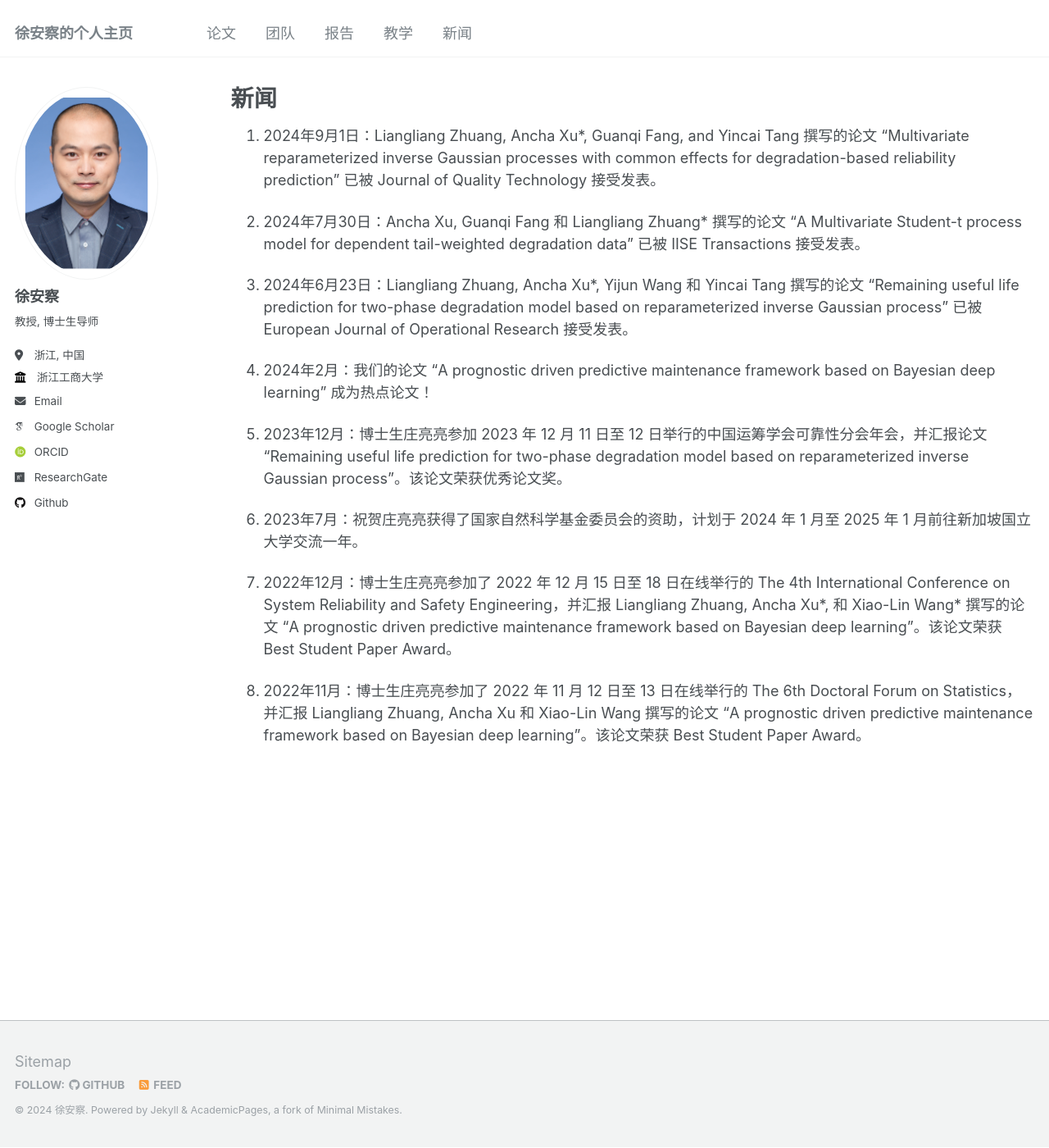
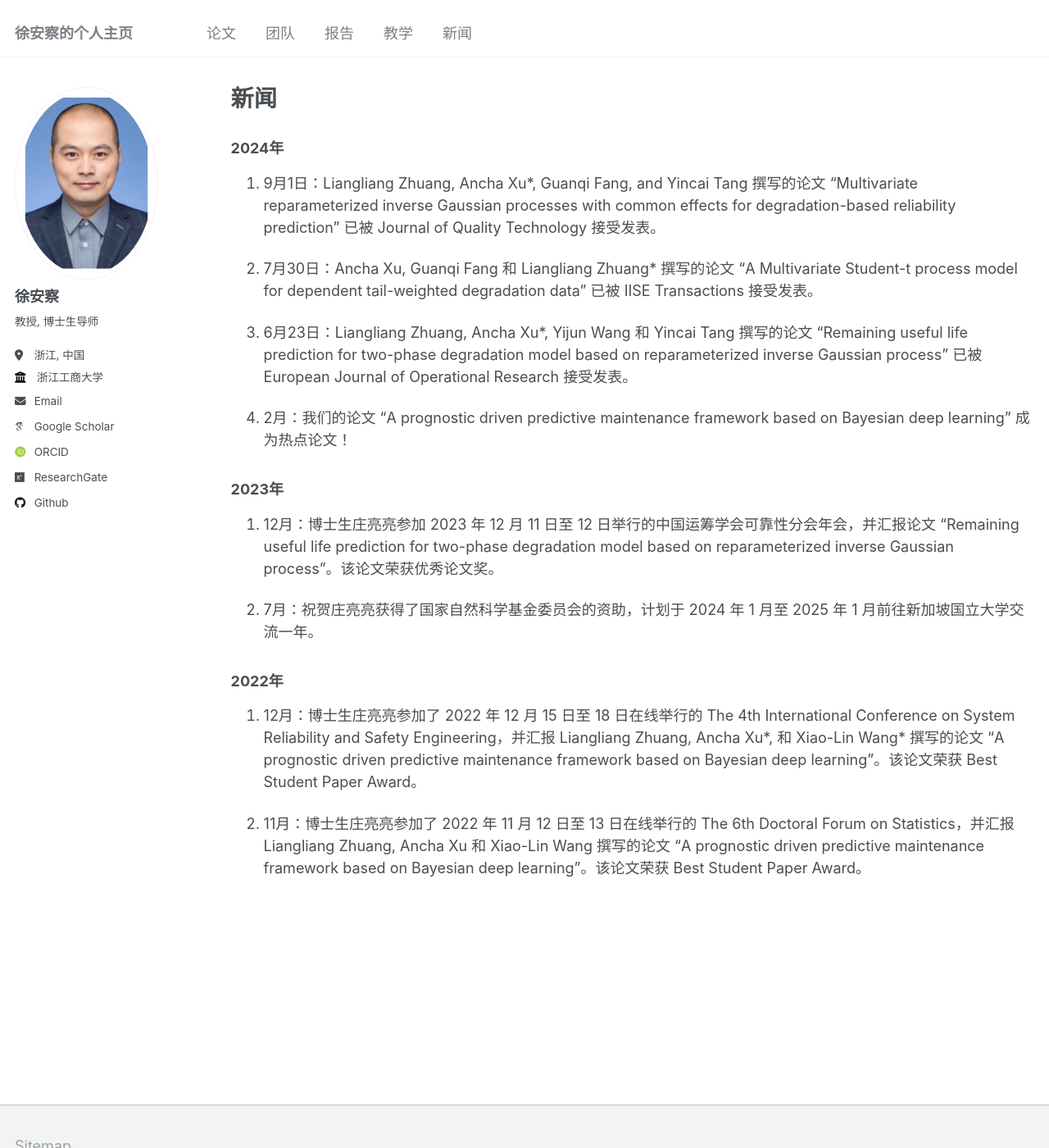
Before and after one commit to liangliangzhuang/liangliangzhuang.github.io, a Jekyll site: the page built from _pages/year-archive.md, in a window 1280 px wide and 1400 px high. Shown: the whole window at 82% size. Built offline with Jekyll 4.4.1, drawn with Linux system fonts in a browser that asks for light colours; some web fonts are replaced.

Commit message:
Update year-archive.md

```diff
--- a/_pages/year-archive.md
+++ b/_pages/year-archive.md
@@ -5,18 +5,24 @@ permalink: /year-archive/
 author_profile: true
 ---
 
-1. 2024年9月1日：Liangliang Zhuang, Ancha Xu\*, Guanqi Fang, and Yincai Tang 撰写的论文 “Multivariate reparameterized inverse Gaussian processes with common effects for degradation-based reliability prediction” 已被 Journal of Quality Technology 接受发表。
+### 2024年
 
-1. 2024年7月30日：Ancha Xu, Guanqi Fang 和 Liangliang Zhuang\* 撰写的论文 “A Multivariate Student-t process model for dependent tail-weighted degradation data” 已被 IISE Transactions 接受发表。
+1. 9月1日：Liangliang Zhuang, Ancha Xu\*, Guanqi Fang, and Yincai Tang 撰写的论文 “Multivariate reparameterized inverse Gaussian processes with common effects for degradation-based reliability prediction” 已被 Journal of Quality Technology 接受发表。
 
-1. 2024年6月23日：Liangliang Zhuang, Ancha Xu\*, Yijun Wang 和 Yincai Tang 撰写的论文 “Remaining useful life prediction for two-phase degradation model based on reparameterized inverse Gaussian process” 已被 European Journal of Operational Research 接受发表。
+1. 7月30日：Ancha Xu, Guanqi Fang 和 Liangliang Zhuang\* 撰写的论文 “A Multivariate Student-t process model for dependent tail-weighted degradation data” 已被 IISE Transactions 接受发表。
 
-1. 2024年2月：我们的论文 “A prognostic driven predictive maintenance framework based on Bayesian deep learning” 成为热点论文！
+1. 6月23日：Liangliang Zhuang, Ancha Xu\*, Yijun Wang 和 Yincai Tang 撰写的论文 “Remaining useful life prediction for two-phase degradation model based on reparameterized inverse Gaussian process” 已被 European Journal of Operational Research 接受发表。
 
-1. 2023年12月：博士生庄亮亮参加 2023 年 12 月 11 日至 12 日举行的中国运筹学会可靠性分会年会，并汇报论文 “Remaining useful life prediction for two-phase degradation model based on reparameterized inverse Gaussian process”。该论文荣获优秀论文奖。
+1. 2月：我们的论文 “A prognostic driven predictive maintenance framework based on Bayesian deep learning” 成为热点论文！
 
-1. 2023年7月：祝贺庄亮亮获得了国家自然科学基金委员会的资助，计划于 2024 年 1 月至 2025 年 1 月前往新加坡国立大学交流一年。
+### 2023年
 
-1. 2022年12月：博士生庄亮亮参加了 2022 年 12 月 15 日至 18 日在线举行的 The 4th International Conference on System Reliability and Safety Engineering，并汇报 Liangliang Zhuang, Ancha Xu\*, 和 Xiao-Lin Wang\* 撰写的论文 “A prognostic driven predictive maintenance framework based on Bayesian deep learning”。该论文荣获 Best Student Paper Award。
+1. 12月：博士生庄亮亮参加 2023 年 12 月 11 日至 12 日举行的中国运筹学会可靠性分会年会，并汇报论文 “Remaining useful life prediction for two-phase degradation model based on reparameterized inverse Gaussian process”。该论文荣获优秀论文奖。
 
-1. 2022年11月：博士生庄亮亮参加了 2022 年 11 月 12 日至 13 日在线举行的 The 6th Doctoral Forum on Statistics，并汇报 Liangliang Zhuang, Ancha Xu 和 Xiao-Lin Wang 撰写的论文 “A prognostic driven predictive maintenance framework based on Bayesian deep learning”。该论文荣获 Best Student Paper Award。
+1. 7月：祝贺庄亮亮获得了国家自然科学基金委员会的资助，计划于 2024 年 1 月至 2025 年 1 月前往新加坡国立大学交流一年。
+
+### 2022年
+
+1. 12月：博士生庄亮亮参加了 2022 年 12 月 15 日至 18 日在线举行的 The 4th International Conference on System Reliability and Safety Engineering，并汇报 Liangliang Zhuang, Ancha Xu\*, 和 Xiao-Lin Wang\* 撰写的论文 “A prognostic driven predictive maintenance framework based on Bayesian deep learning”。该论文荣获 Best Student Paper Award。
+
+1. 11月：博士生庄亮亮参加了 2022 年 11 月 12 日至 13 日在线举行的 The 6th Doctoral Forum on Statistics，并汇报 Liangliang Zhuang, Ancha Xu 和 Xiao-Lin Wang 撰写的论文 “A prognostic driven predictive maintenance framework based on Bayesian deep learning”。该论文荣获 Best Student Paper Award。
```
